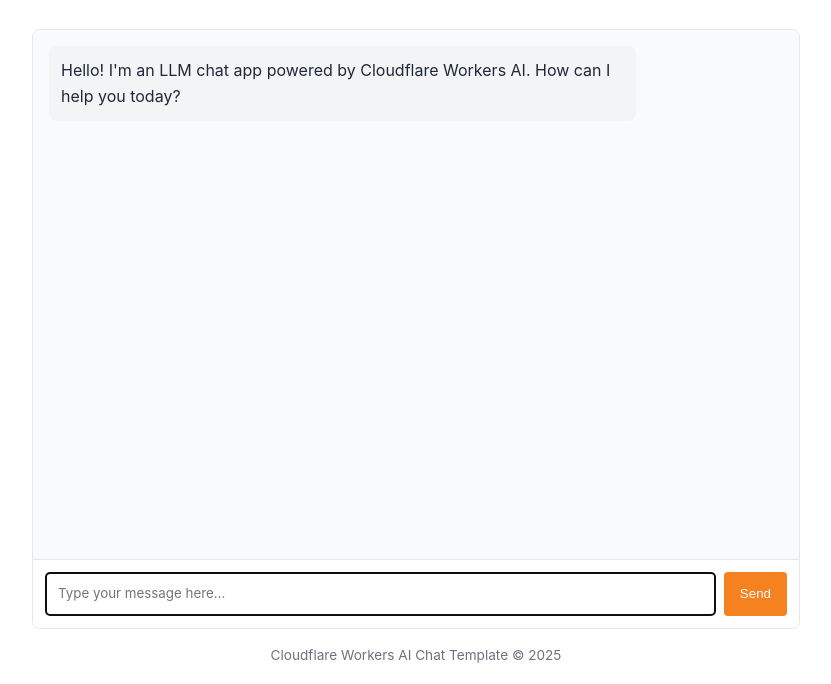
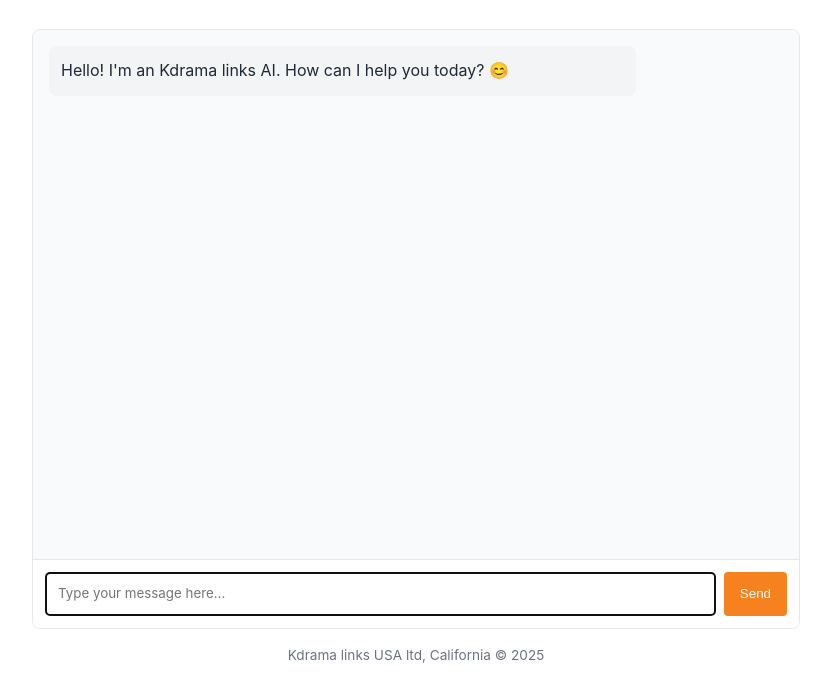
Before and after one commit to kdrama-links/ai, a website: page public/index.html in a window 1280 px wide. Shown: the part 116-800 px from the top of the page, without its empty margins (224-1055 px from the left). Drawn offline with Linux system fonts and the light colour scheme.

Commit message:
Update index.html

```diff
--- a/public/index.html
+++ b/public/index.html
@@ -3,7 +3,7 @@
   <head>
     <meta charset="UTF-8" />
     <meta name="viewport" content="width=device-width, initial-scale=1.0" />
-    <title>LLM Chat App</title>
+    <title>Kdrama AI</title>
     <style>
       :root {
         --primary-color: #f6821f;
@@ -146,8 +146,8 @@
       <div id="chat-messages" class="chat-messages">
         <div class="message assistant-message">
           <p>
-            Hello! I'm an LLM chat app powered by Cloudflare Workers AI. How can
-            I help you today?
+            Hello! I'm an Kdrama links AI. How can
+            I help you today? 😊
           </p>
         </div>
       </div>
@@ -168,7 +168,7 @@
     </div>
 
     <footer>
-      <p>Cloudflare Workers AI Chat Template &copy; 2025</p>
+      <p>Kdrama links USA ltd, California &copy; 2025</p>
     </footer>
 
     <!-- Chat app script -->
```
